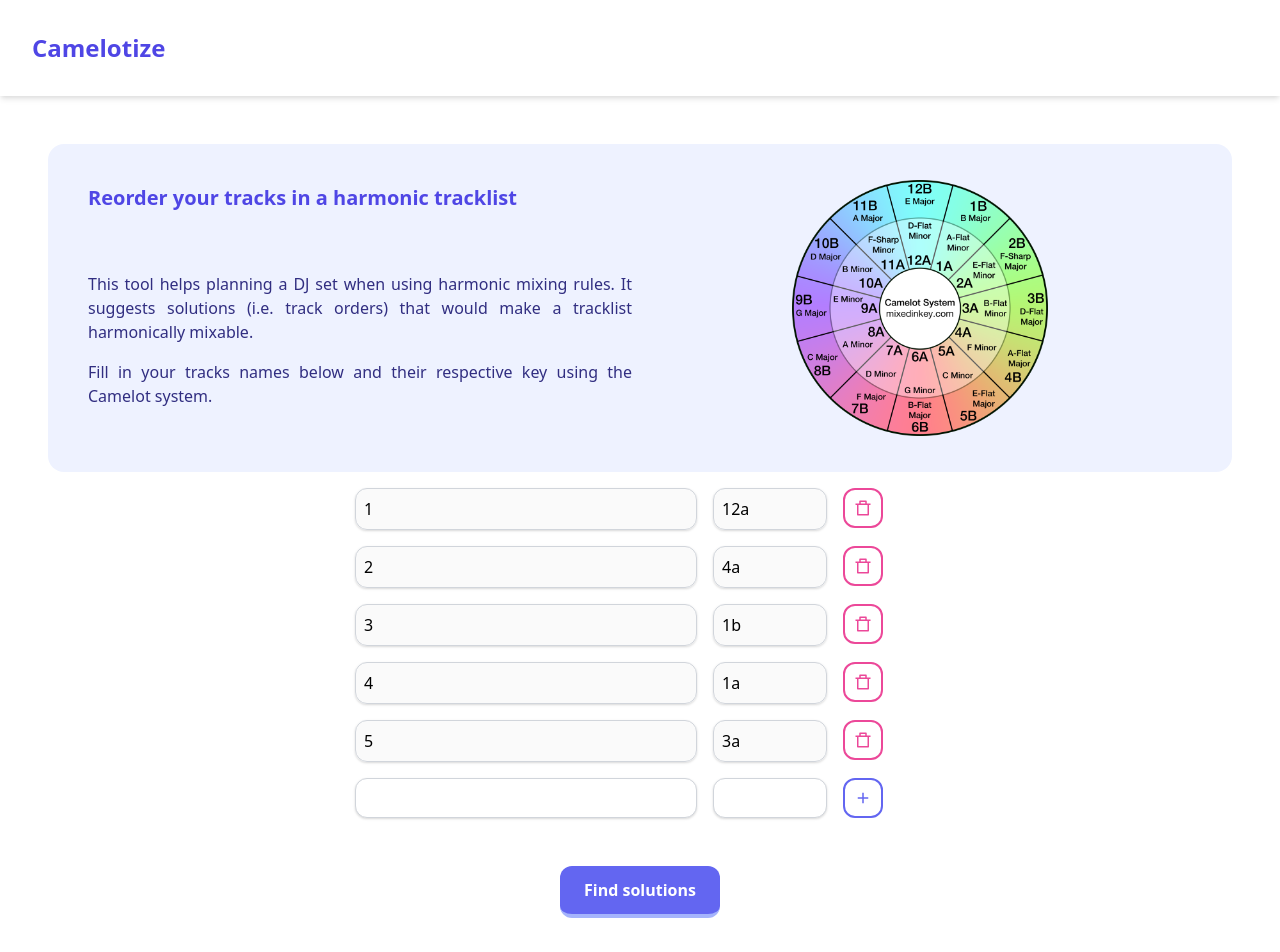
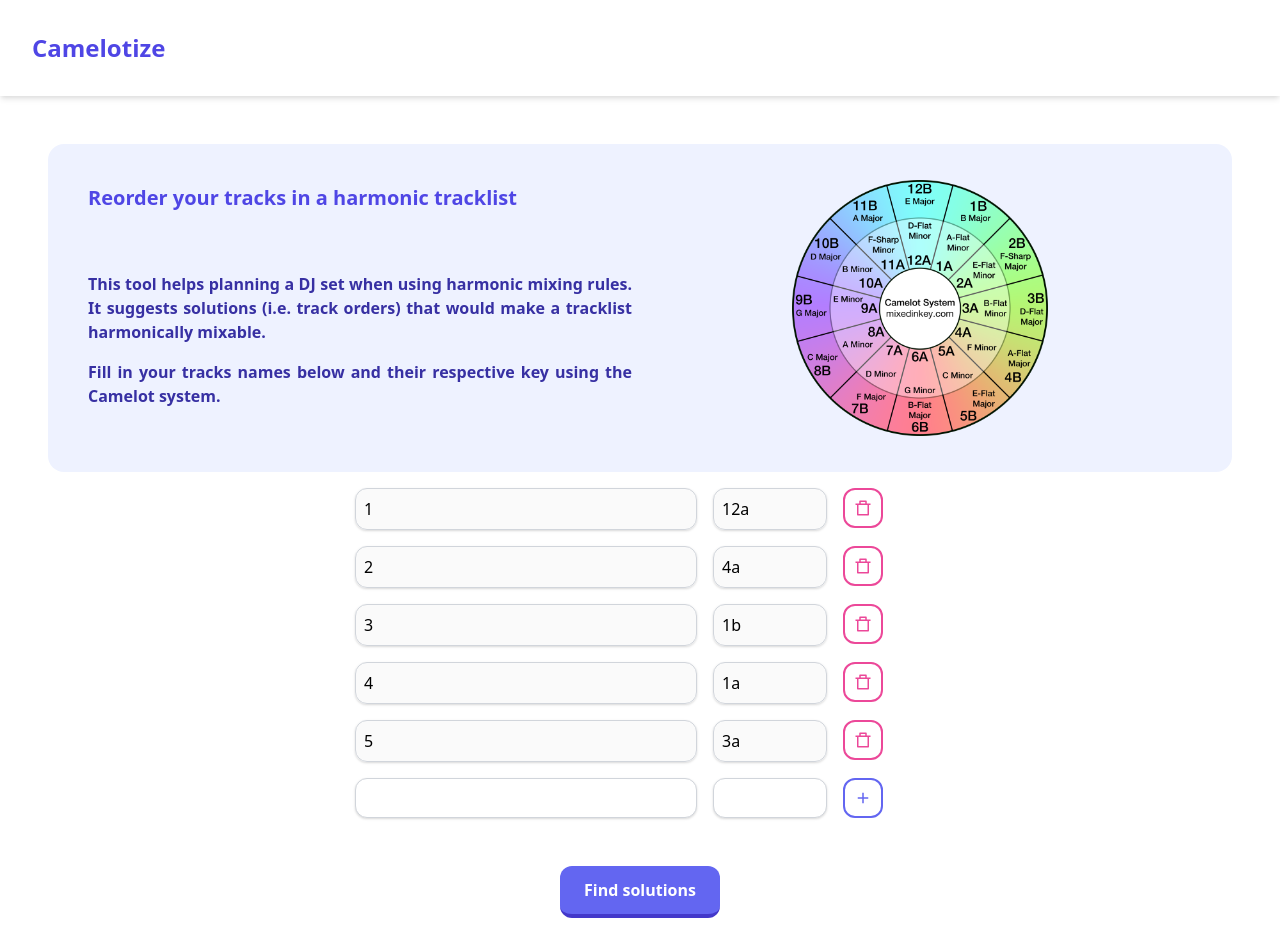
Before and after one commit to Meknassih/camelotize, a Svelte app: page / in a window 1280 px wide. Shown: the top 952 px of the page. Built offline with nearby package versions, Linux system fonts and the light colour scheme.

Commit message:
Adjusted width of solution Tracks and other CSS

```diff
--- a/src/App.svelte
+++ b/src/App.svelte
@@ -47,7 +47,7 @@
 		<Tracklist />
 		<div class="container flex justify-center m-8">
 			<button
-				class="px-6 py-3 border-b-4 hover:bg-indigo-400 border-indigo-300 bg-indigo-500 text-white font-bold rounded-xl p-2 hover:shadow"
+				class="px-6 py-3 border-b-4 hover:bg-indigo-600 border-indigo-700 bg-indigo-500 text-white font-bold rounded-xl p-2 hover:shadow"
 				on:click={findSolutions}>Find solutions</button
 			>
 		</div>
--- a/src/Hero.svelte
+++ b/src/Hero.svelte
@@ -1,7 +1,7 @@
 <script>
 </script>
 
-<div class="container bg-indigo-50 rounded-2xl text-indigo-900">
+<div class="container bg-indigo-50 rounded-2xl text-indigo-800 font-semibold">
 	<div
 		class="grid sm:grid-flow-col grid-cols-1 sm:grid-rows-3 sm:grid-cols-2 m-4 md:m-8"
 	>
--- a/src/Track.svelte
+++ b/src/Track.svelte
@@ -14,7 +14,9 @@
 <div class="flex flex-1 flex-row flex-nowrap gap-4 mx-auto">
 	<input
 		disabled
-		class="border border-solid border-gray-300 rounded-xl w-3/5 p-2 shadow"
+		class="border border-solid border-gray-300 rounded-xl {hasDeleteButton
+			? 'w-3/5'
+			: 'w-4/5'} p-2 shadow"
 		type="text"
 		bind:value={trackName}
 	/>
```
